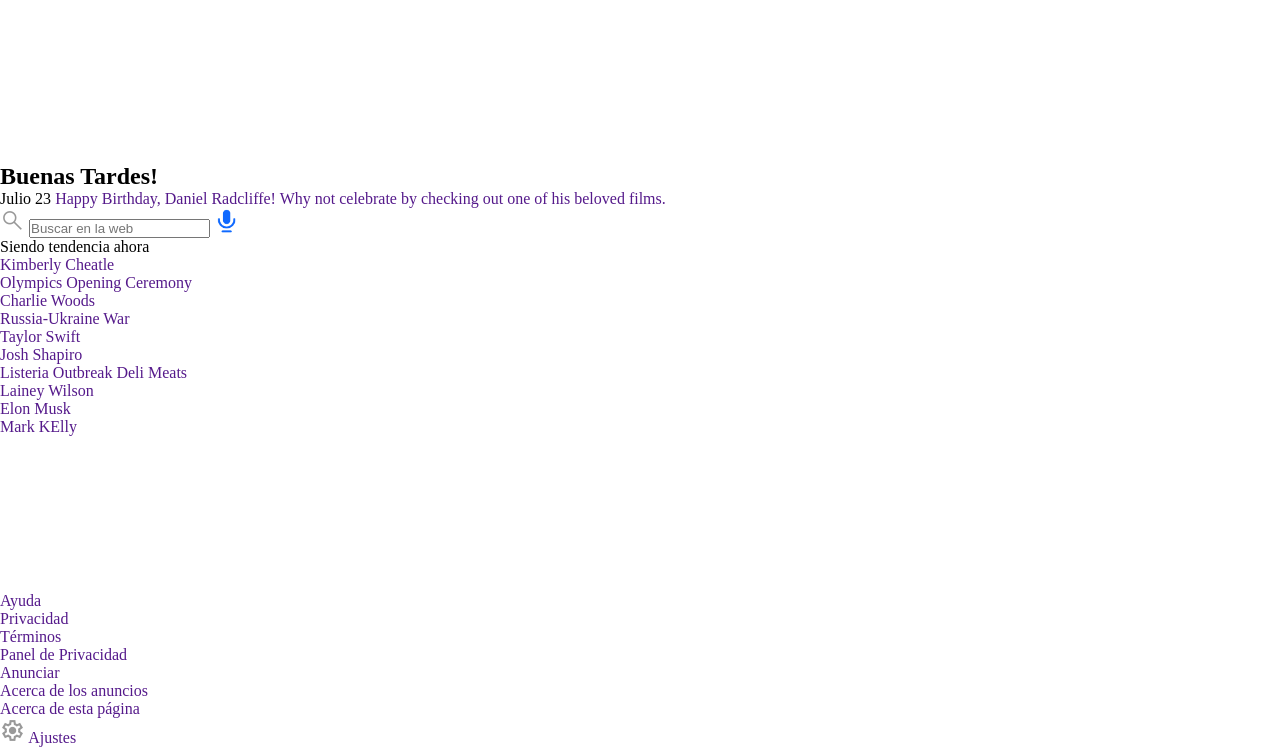
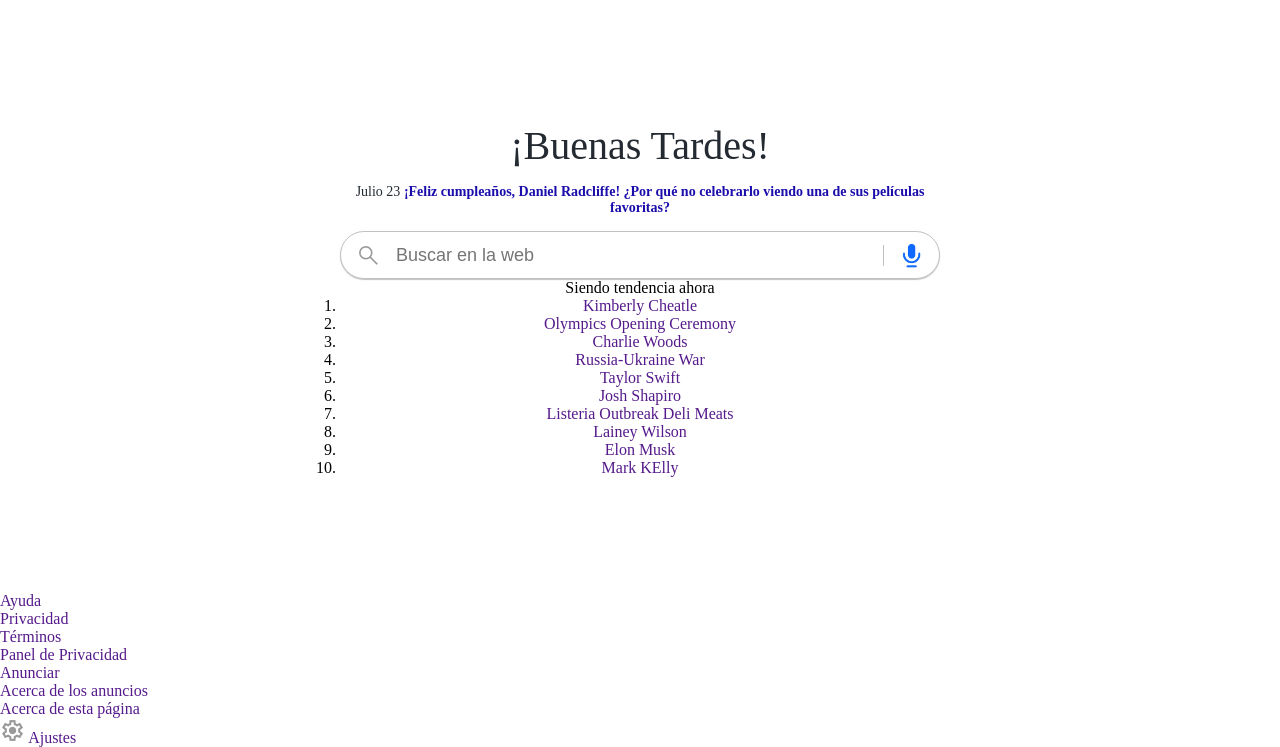
Before and after one commit to Seb-RM/HTML-CSS-Yahoo-Clone, a plain HTML site: page index.html in a window 1280 px wide. Shown: the part 53-800 px from the top of the page. Drawn offline with Linux system fonts and the light colour scheme.

Commit message:
estilos main

```diff
--- a/css/estilos.css
+++ b/css/estilos.css
@@ -33,3 +33,62 @@ header nav {
     display: flex;
     gap: 20px;
 }
+
+/** ===== Contenido Principal ===== **/
+
+main {
+    text-align: center;
+    width: 600px;
+    align-self: center;
+}
+
+main .header h2 {
+    font-weight: normal;
+    font-size: 40px;
+    color: var(--color-negro);
+    margin-bottom: 15px;
+}
+
+main .header p {
+    color: var(--color-negro);
+    font-size: 14px;
+    margin-bottom: 15px;
+}
+
+main .header a {
+    color: var(--color-azul);
+    font-size: 14px;
+    font-weight: bold;
+}
+
+main .header a:hover {
+    text-decoration: underline;
+}
+
+main .buscador label{
+    display: flex;
+    align-items: center;
+    width: 100%;
+    column-gap: 15px;
+
+    padding: 10px 15px;
+    border: 1px solid var(--color-gris-5b);
+    box-shadow: 0 1px 1px var(--color-gris-5b);
+    border-radius: 100px;
+}
+
+main .buscador label:hover {
+    box-shadow: 0 1px 4px var(--color-gris-5b);
+}
+
+main .buscador input {
+    flex: 1;
+    border: none;
+    font-size: 18px;
+    color: var(--color-gris);
+    border-right: 1px solid var(--color-gris-5b);
+}
+
+main .buscador input:hover {
+    outline: none;
+}
--- a/index.html
+++ b/index.html
@@ -22,9 +22,9 @@
     </header>
     <main>
         <section class="header">
-            <h2>Buenas Tardes!</h2>
-            <p><time datetime="20-07-2024">Julio 23</time> <a href="">Happy Birthday, Daniel Radcliffe!
-                Why not celebrate by checking out one of his beloved films.
+            <h2>¡Buenas Tardes!</h2>
+            <p><time datetime="20-07-2024">Julio 23</time> <a href="">¡Feliz cumpleaños, Daniel Radcliffe!
+                ¿Por qué no celebrarlo viendo una de sus películas favoritas?</a></p>
             </a></p>
         </section>
         <section class="buscador">
```
